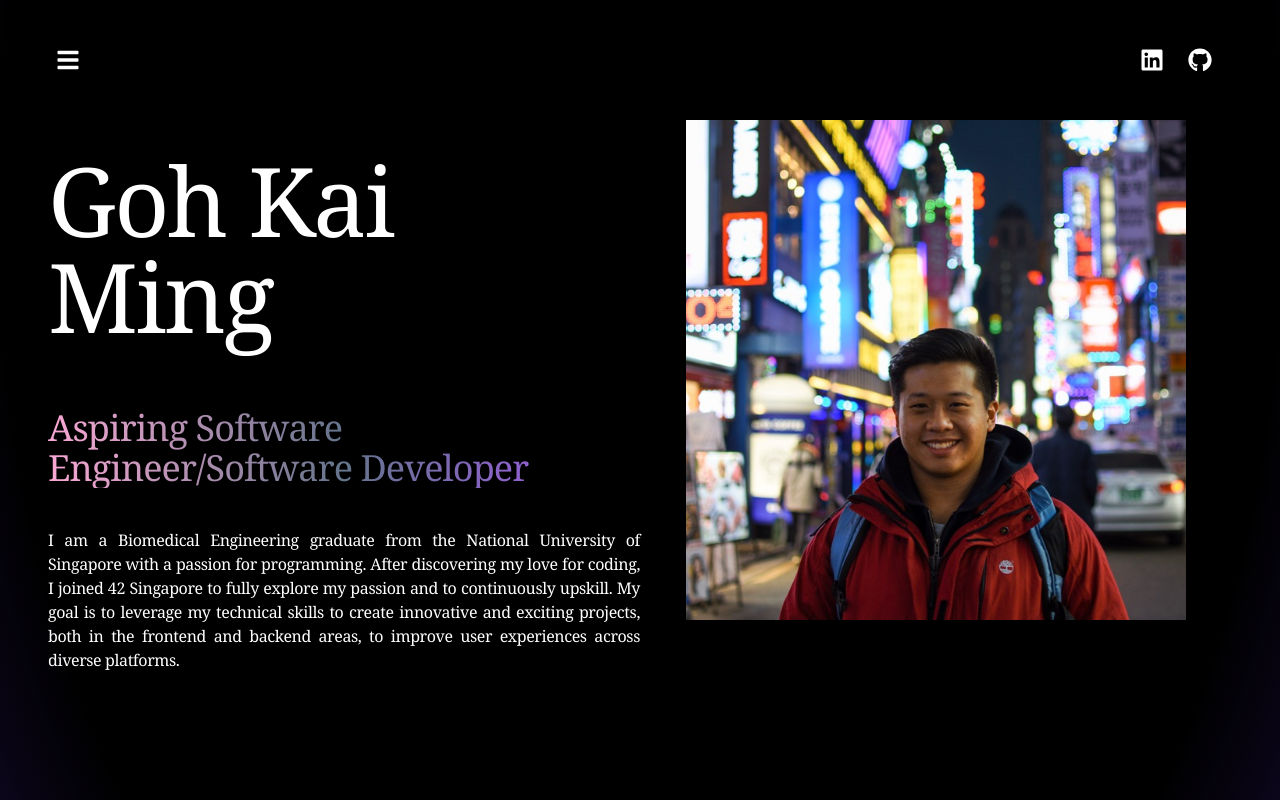
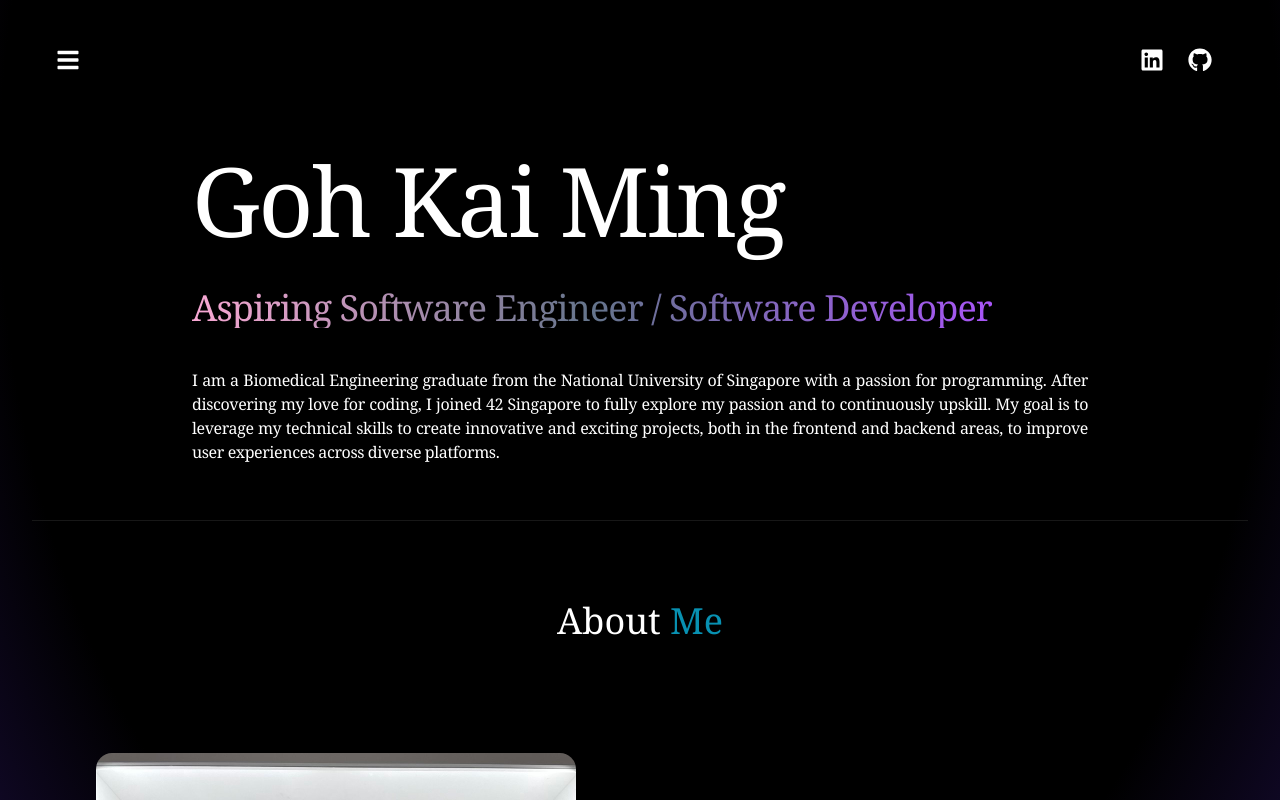
Before and after one commit to gka1m/km-portfolio, a Next.js app: page / in a window 1280 px wide. Shown: the top 800 px of the page. Built offline with nearby package versions, Linux system fonts and the light colour scheme.

Commit message:
removed profile pic

```diff
--- a/app/components/Hero.tsx
+++ b/app/components/Hero.tsx
@@ -2,8 +2,6 @@
 import React from "react";
 import { motion } from "framer-motion";
 import { summary } from "../data";
-import Image from "next/image";
-import profile_pic from "../../public/profile_pic.jpg";
 
 const Hero = () => {
   const settings = (delay: number) => ({
@@ -16,26 +14,28 @@ const Hero = () => {
   });
 
   return (
-    <div className="border-b border-neutral-900 border-transparent pb-4 px-4 lg:mb-35">
-      <div className="flex flex-wrap">
-        <div className="w-full lg:w-1/2">
+    <div className="border-b border-neutral-900 pb-4 px-4 lg:mb-35">
+      <div className="flex justify-center">
+        <div className="w-full max-w-4xl">
           <div className="flex flex-col items-center lg:items-start">
             <motion.h1
               variants={settings(0)}
               initial="hidden"
               animate="visible"
-              className="pb-16 text-5xl font-thin tracking-tight lg:mt-16 lg:text-8xl text-white"
+              className="pb-10 text-5xl font-thin tracking-tight lg:mt-16 lg:text-8xl text-white text-center lg:text-left"
             >
               Goh Kai Ming
             </motion.h1>
+
             <motion.span
               variants={settings(0.5)}
               initial="hidden"
               animate="visible"
-              className="bg-gradient-to-r from-pink-300 via-slate-500 to-purple-500 bg-clip-text text-4xl tracking-tight text-transparent"
+              className="bg-gradient-to-r from-pink-300 via-slate-500 to-purple-500 bg-clip-text text-2xl lg:text-4xl tracking-tight text-transparent text-center lg:text-left"
             >
-              Aspiring Software Engineer/Software Developer
+              Aspiring Software Engineer / Software Developer
             </motion.span>
+
             <motion.p
               variants={settings(1)}
               initial="hidden"
@@ -46,24 +46,6 @@ const Hero = () => {
             </motion.p>
           </div>
         </div>
-        <div className="w-full lg:w-1/2 lg:p-8">
-          <div className="flex justify-center">
-            <motion.div
-              initial={{ x: 100, opacity: 0 }}
-              animate={{ x: 0, opacity: 1 }}
-              transition={{ duration: 1, delay: 1.2 }}
-              className="rounded-2xl"
-            >
-              <Image
-                src={profile_pic}
-                alt="KM"
-                layout="intrinsic"
-                width={500}
-                height={500}
-              />
-            </motion.div>
-          </div>
-        </div>
       </div>
     </div>
   );
```
Also changed, not shown: 1 other file (tests, documents, lock files or other folders).
